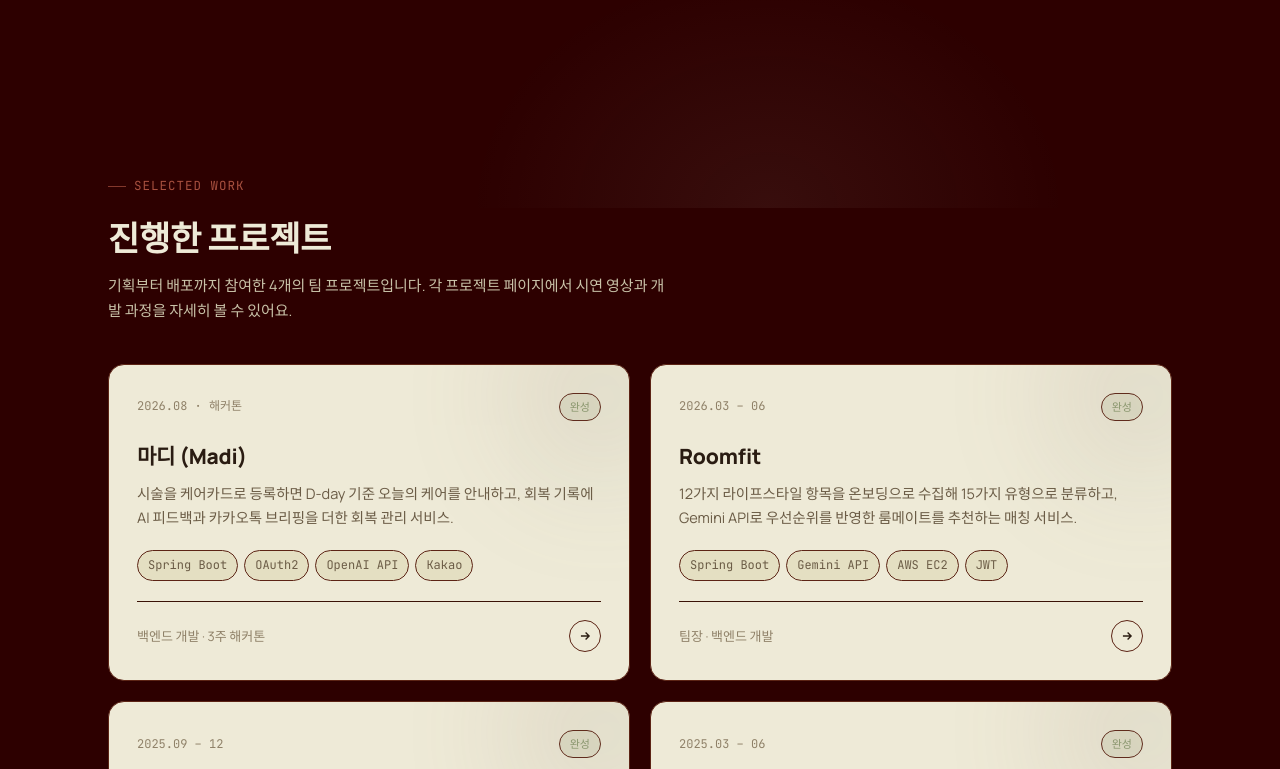
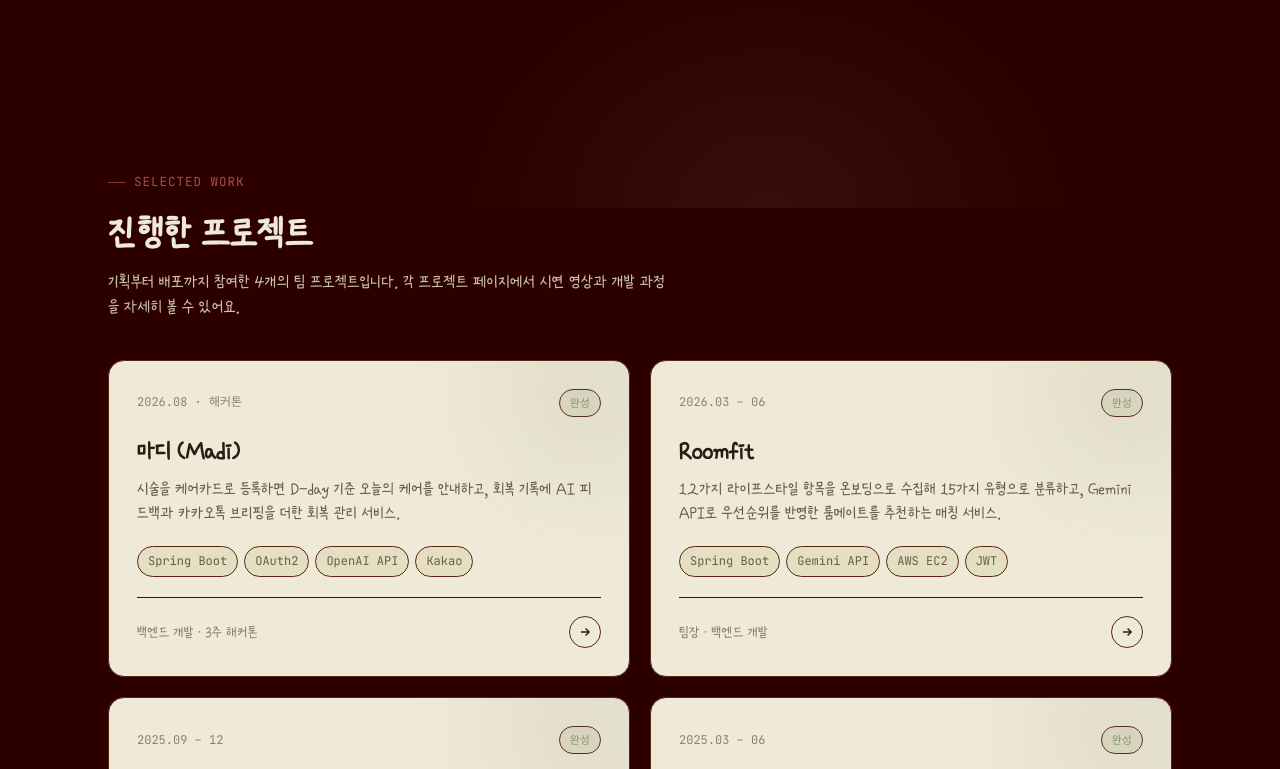
Before and after one commit to Yebin0319/yebin0319.github.io, a plain HTML site: page index.html in a window 1280 px wide. Shown: the part 592-1361 px from the top of the page. Drawn offline with Linux system fonts and the light colour scheme.

Commit message:
Switch site font to Griun X Hangeul Gowoon

```diff
--- a/style.css
+++ b/style.css
@@ -2,7 +2,16 @@
    구예빈의 포트폴리오 — shared styles
    ========================================================================== */
 
-@import url('https://fonts.googleapis.com/css2?family=Manrope:wght@400;500;600;700;800&family=JetBrains+Mono:wght@400;500;600&display=swap');
+@import url('https://fonts.googleapis.com/css2?family=JetBrains+Mono:wght@400;500;600&display=swap');
+
+@font-face {
+  font-family: 'Griun Gowoon';
+  src: url('assets/fonts/GriunXHangeul-Gowoon.woff2') format('woff2'),
+       url('assets/fonts/GriunXHangeul-Gowoon.ttf') format('truetype');
+  font-weight: 400;
+  font-style: normal;
+  font-display: swap;
+}
 
 :root {
   --bg: #2d0000;
@@ -25,7 +34,7 @@
   --grad: linear-gradient(120deg, var(--accent) 0%, var(--accent-2) 55%, var(--accent-3) 100%);
   --radius: 16px;
   --radius-sm: 10px;
-  --font-sans: 'Manrope', 'Pretendard', -apple-system, BlinkMacSystemFont, 'Apple SD Gothic Neo', 'Malgun Gothic', sans-serif;
+  --font-sans: 'Griun Gowoon', 'Pretendard', -apple-system, BlinkMacSystemFont, 'Apple SD Gothic Neo', 'Malgun Gothic', sans-serif;
   --font-mono: 'JetBrains Mono', 'SFMono-Regular', Consolas, monospace;
   --shadow-lg: 0 24px 60px -20px rgba(0,0,0,0.55);
   --shadow-sm: 0 8px 24px -12px rgba(0,0,0,0.5);
```
Also changed, not shown: assets/fonts/GriunXHangeul-Gowoon.woff2 (added), 1 other file.
